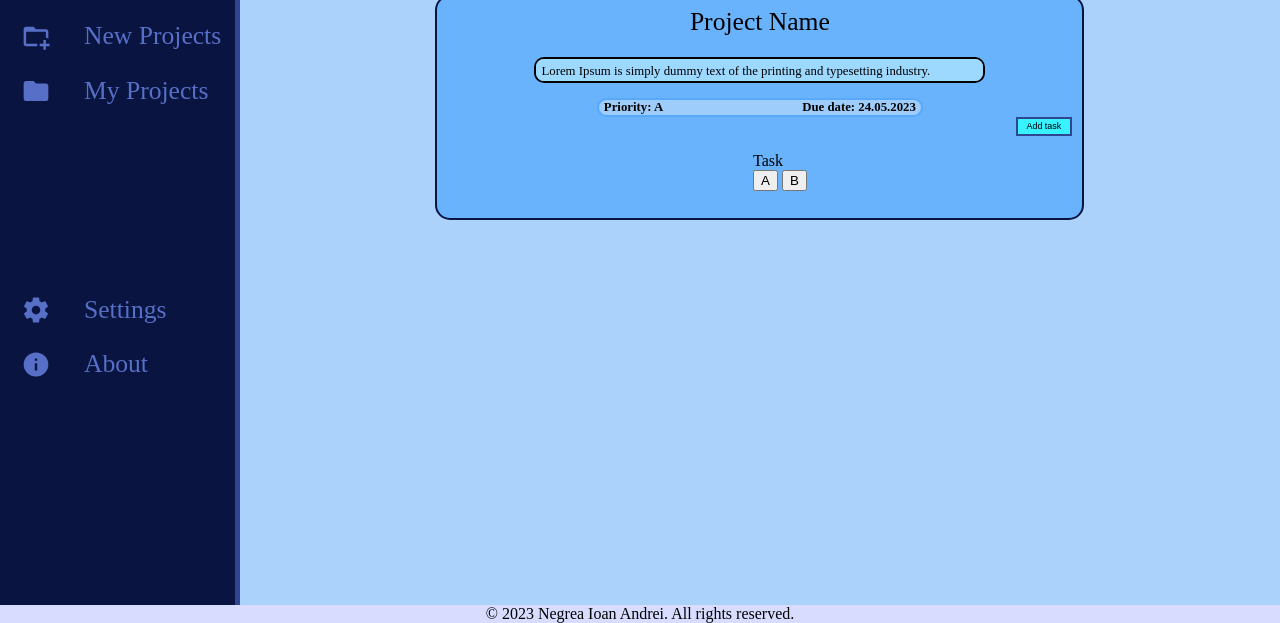
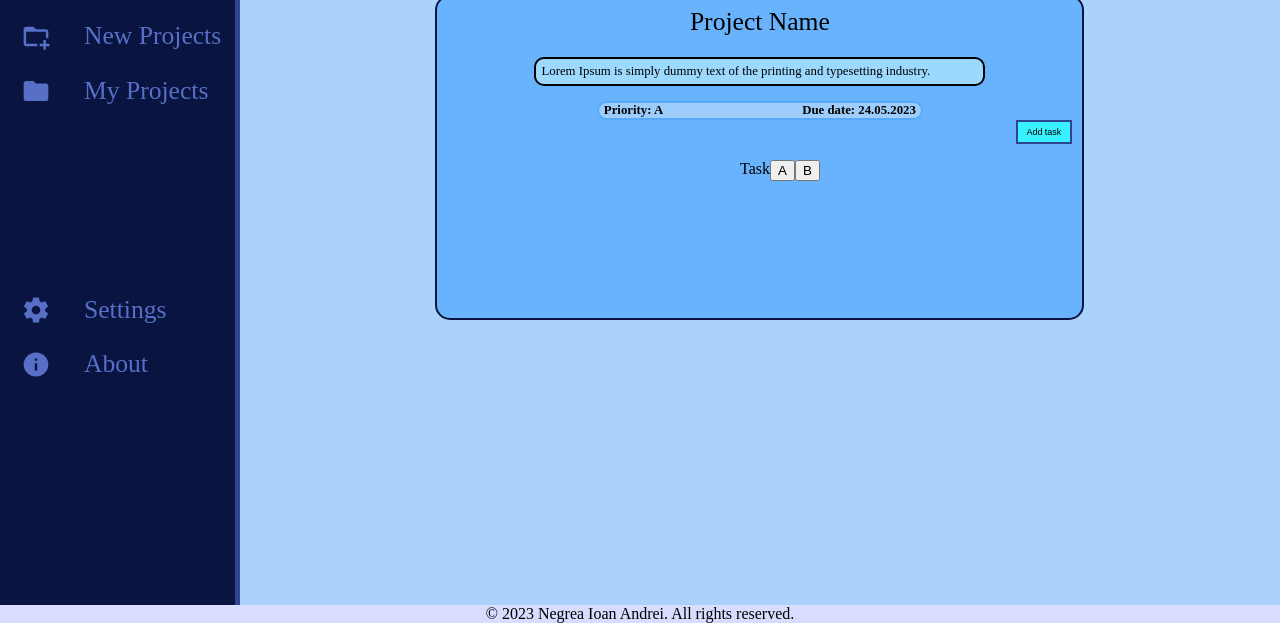
Before and after one commit to Negrea-Andrei/TODO, a website: page dist/index.html in a window 1280 px wide. Shown: the part 177-800 px from the top of the page. Drawn offline with Linux system fonts and the light colour scheme.

Commit message:
style the list

```diff
--- a/src/stylesheet.css
+++ b/src/stylesheet.css
@@ -156,7 +156,7 @@ p {
     width: clamp(170px, 60%, 60%);
     border-radius: 15px;
     border: 2px solid #091540;
-    height: 200px;
+    height: 300px;
     background-color: #69b2fc;
     margin-top: 25px;
     margin-bottom: 25px;
@@ -224,3 +224,8 @@ p {
     cursor: pointer;
     background-color: #ABB3F7;
 }
+
+.task-list {
+    display: flex;
+    flex-direction: row;
+}
```
